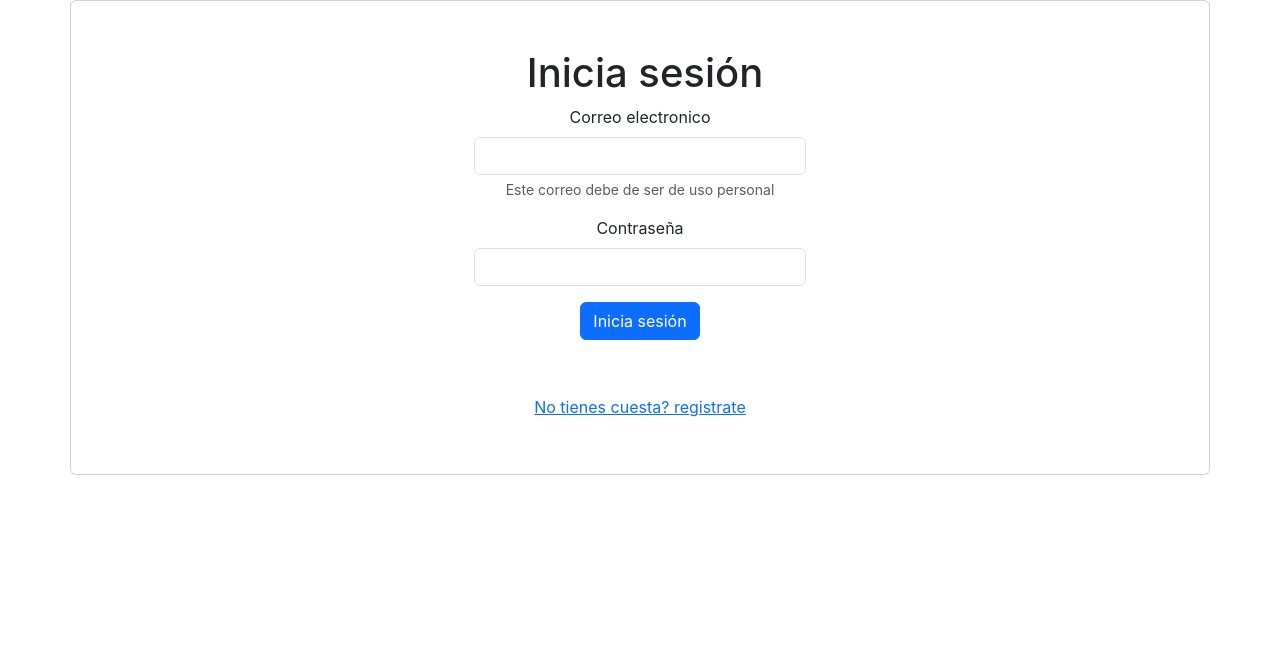
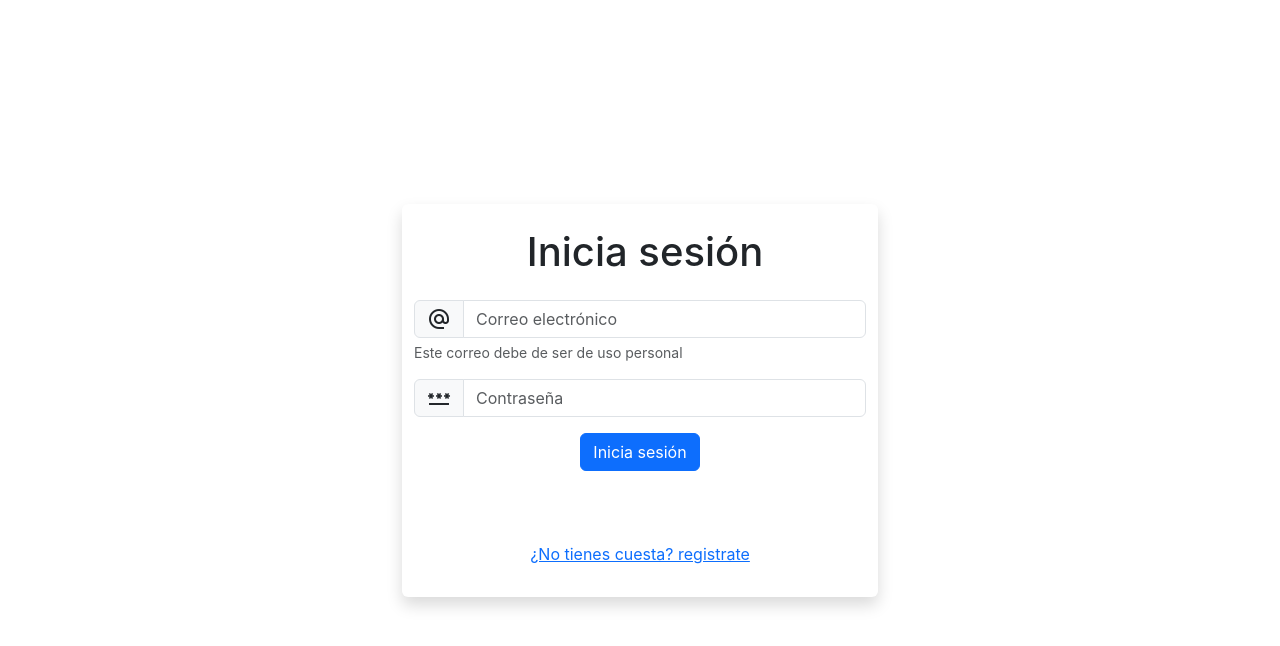
Before and after one commit to FabioSR29/GestorDeFacturas, a React (Create React App) app: page / in a window 1280 px wide. Shown: the top 646 px of the page. Built offline with nearby package versions, Linux system fonts and the light colour scheme; no server answers; the database is empty.

Commit message:
feature: agregando cambios en el diseño del login

```diff
--- a/public/index.html
+++ b/public/index.html
@@ -26,6 +26,8 @@
     -->
 
     <link href="https://cdn.jsdelivr.net/npm/bootstrap@5.3.3/dist/css/bootstrap.min.css" rel="stylesheet" integrity="sha384-QWTKZyjpPEjISv5WaRU9OFeRpok6YctnYmDr5pNlyT2bRjXh0JMhjY6hW+ALEwIH" crossorigin="anonymous">
+    <link href="https://fonts.googleapis.com/icon?family=Material+Icons"
+      rel="stylesheet">
     <script src="https://cdn.jsdelivr.net/npm/bootstrap@5.3.3/dist/js/bootstrap.bundle.min.js" integrity="sha384-YvpcrYf0tY3lHB60NNkmXc5s9fDVZLESaAA55NDzOxhy9GkcIdslK1eN7N6jIeHz" crossorigin="anonymous"></script>
     <title>Facturas el tamarindo 2</title>
   </head>
--- a/src/Componentes/Login.js
+++ b/src/Componentes/Login.js
@@ -1,9 +1,11 @@
 import { useState } from "react";
 import React from "react";
 import Swal from 'sweetalert2/dist/sweetalert2.js'
+import '../Styles/global.css'
+import '../Styles/login.css'
 
 import appFirebase from "../Credenciales";
-import { getAuth, createUserWithEmailAndPassword, signInWithEmailAndPassword} from "firebase/auth";
+import { getAuth, createUserWithEmailAndPassword, signInWithEmailAndPassword } from "firebase/auth";
 const auth = getAuth(appFirebase);
 
 function Login() {
@@ -11,38 +13,38 @@ function Login() {
 
     const handleSubmit = async (e) => {
         e.preventDefault();
-        const correo=e.target.Email.value;
-        const  contraseña = e.target.Contraseña.value;
+        const correo = e.target.Email.value;
+        const contraseña = e.target.Contraseña.value;
         const Swal = require('sweetalert2')
         if (resgistrado) {
             try {
-                await createUserWithEmailAndPassword(auth,correo,contraseña);
+                await createUserWithEmailAndPassword(auth, correo, contraseña);
                 Swal.fire({
                     position: "top-end",
                     icon: "success",
                     title: "Usuario creado",
                     showConfirmButton: false,
                     timer: 1500
-                  });
+                });
             } catch (error) {
                 Swal.fire({
                     icon: "error",
                     title: "Oops...",
                     text: "Asegurate de que la contraseña sea fuerte.",
-                    footer: "Detalles del error:"+error
-                  });
+                    footer: "Detalles del error:" + error
+                });
             }
 
-        }else{
+        } else {
             try {
-                await signInWithEmailAndPassword(auth,correo,contraseña);
+                await signInWithEmailAndPassword(auth, correo, contraseña);
             } catch (error) {
                 Swal.fire({
                     icon: "error",
                     title: "Error...",
                     text: "Realmente estas registrado?",
                     footer: error
-                  });
+                });
             }
 
         }
@@ -50,37 +52,38 @@ function Login() {
 
 
     return (
-        <div className="card container text-center mb-5" >
-            <div className="row align-items-center">
-                <div className="col">
-                </div>
-                <div className="col">
-                    <div className="container mt-5 align-items-center">
-                        <h1>{resgistrado ? "Registrate" : "Inicia sesión"}</h1>
-                        <form onSubmit={handleSubmit}>
+        <div className="login-container container vh-100 d-flex justify-content-center align-items-center">
+            <div className="card w-100 shadow border-0">
+                <div className="row">
+                    <div className="col-md-12 p-4">
+                        <h1 className="text-center">{resgistrado ? "Registrate" : "Inicia sesión"}</h1>
+                        <form className="mt-4" onSubmit={handleSubmit}>
                             <div className="mb-3">
-                                <label htmlFor="Email" className="form-label">Correo electronico</label>
-                                <input type="email" className="form-control" id="Email" aria-describedby="emailHelp" required />
+                                <div className="input-group">
+                                    <span className="input-group-text material-icons">alternate_email</span>
+                                    <input type="email" className="form-control" id="Email" aria-describedby="emailHelp" placeholder="Correo electrónico" required />
+                                </div>
                                 <div id="Email" className="form-text">Este correo debe de ser de uso personal</div>
                             </div>
                             <div className="mb-3">
-                                <label htmlFor="Contraseña" className="form-label">Contraseña</label>
-                                <input type="password" className="form-control" id="Contraseña" required />
+                                <div className="input-group">
+                                    <span class="input-group-text material-icons">password</span>
+                                    <input type="password" className="form-control" id="Contraseña" required placeholder="Contraseña" />
+                                </div>
                             </div>
-                            <button type="submit" className="btn btn-primary ">{resgistrado ? "Registrar" : "Inicia sesión"}</button>
+                            <div className="mb-3 d-flex justify-content-center">
+                                <button type="submit" className="btn btn-primary ">{resgistrado ? "Registrar" : "Inicia sesión"}</button>
+                            </div>
                         </form>
 
-                        <div className="row justify-content-center">
-
-                            <button type="submit" className="btn btn-link mt-5" onClick={() => setRegistrado(!resgistrado)}>{resgistrado ? "Tienes cuesta? inicia sesion" : "No tienes cuesta? registrate"}</button>
+                        <div className="row">
+                            <div className="col-md-12 d-flex justify-content-center">
+                                <button type="submit" className="btn btn-link mt-5" onClick={() => setRegistrado(!resgistrado)}>{resgistrado ? "¿Tienes cuesta? inicia sesion" : "¿No tienes cuesta? registrate"}</button>
+                            </div>
                         </div>
                     </div>
-
-                </div>
-                <div className="col">
                 </div>
             </div>
-            <div className="col mt-5"></div>
         </div>
     )
 }
--- /dev/null
+++ b/src/Styles/login.css
@@ -0,0 +1,3 @@
+.login-container{
+    width: min(100%, 500px);
+}
```
Also changed, not shown: src/Styles/global.css (added).
